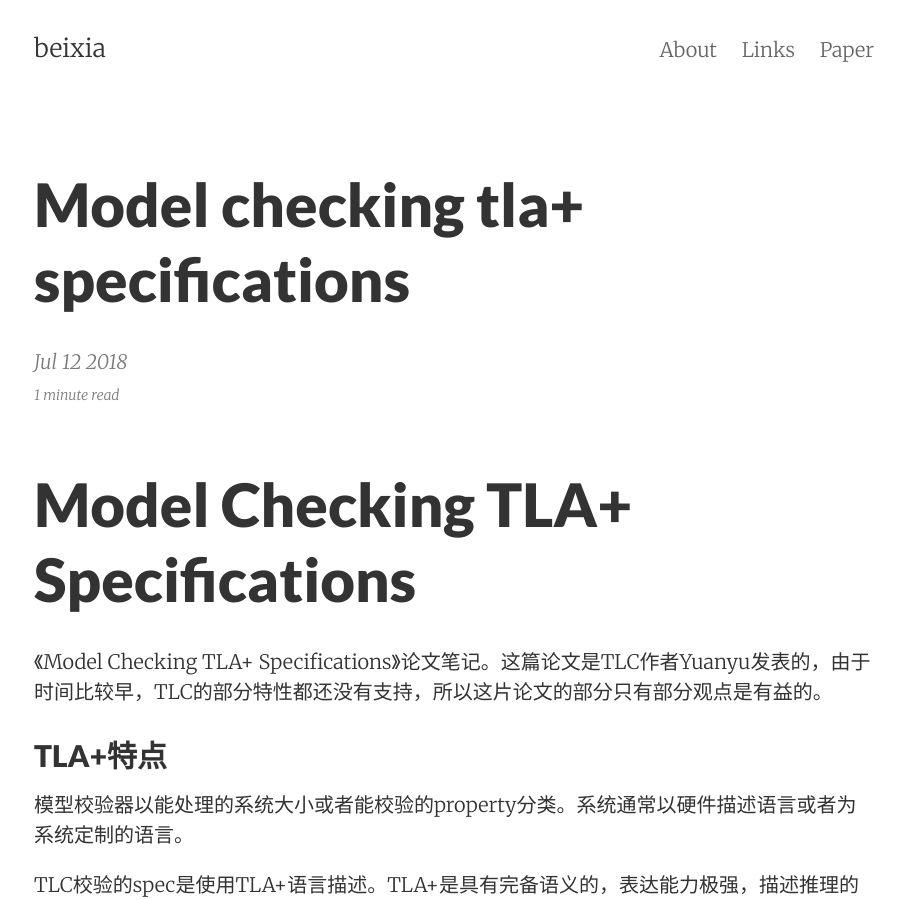
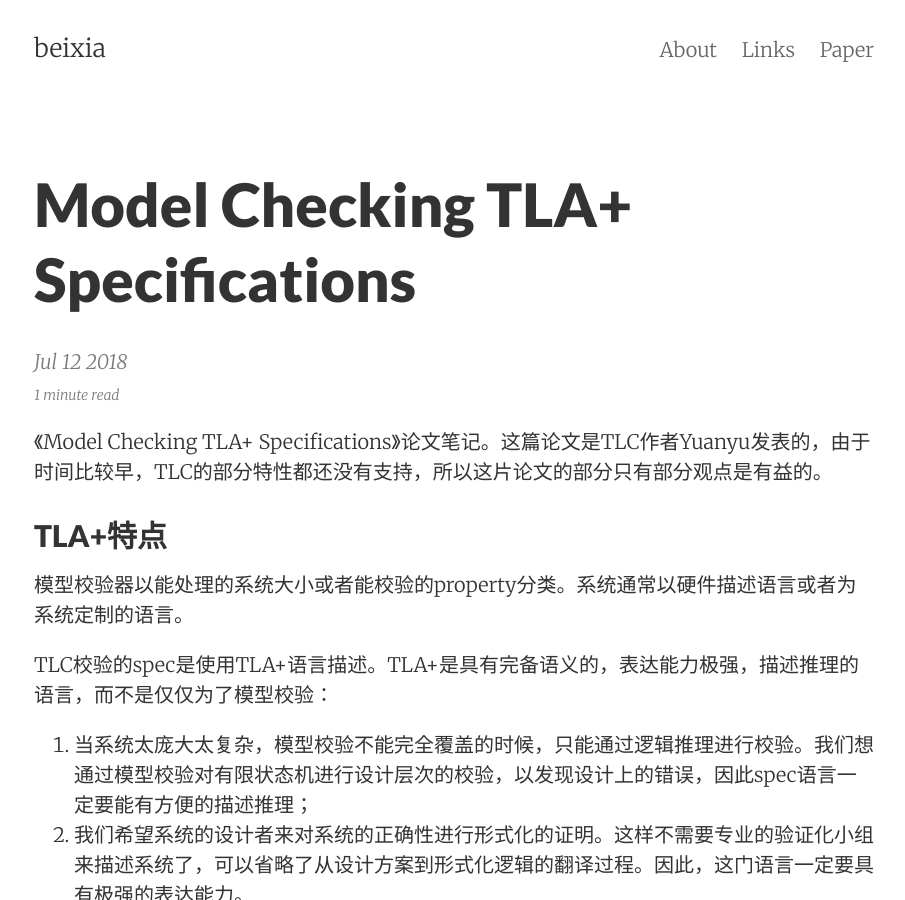
Before and after one commit to max-feng/max-feng.github.io, a Jekyll site: the page built from _posts/2018-07-12-Model Checking TLA+ Specifications.md, in a window 1280 px wide and 900 px high. Shown: the whole window, without its empty margins (186-1091 px from the left). Built offline with Jekyll 4.4.1, drawn with Linux system fonts in a browser that asks for light colours; our own code applies the rules of GitHub Pages for plain Markdown files; comment, search, counter and statistics services are not loaded; part of the change alters nothing that is shown.

Commit message:
Model Checking TLA+ Specifications

```diff
--- a/_posts/2018-07-12-Model Checking TLA+ Specifications.md
+++ b/_posts/2018-07-12-Model Checking TLA+ Specifications.md
@@ -1,6 +1,9 @@
-# Model Checking TLA+ Specifications
-
-
+---
+layout: post
+title: Model Checking TLA+ Specifications
+summary: Model Checking TLA+ Specifications
+tags: [ distribute, TLA, replication, paper ]
+---
 
 《Model Checking TLA+ Specifications》论文笔记。这篇论文是TLC作者Yuanyu发表的，由于时间比较早，TLC的部分特性都还没有支持，所以这片论文的部分只有部分观点是有益的。
 
```
